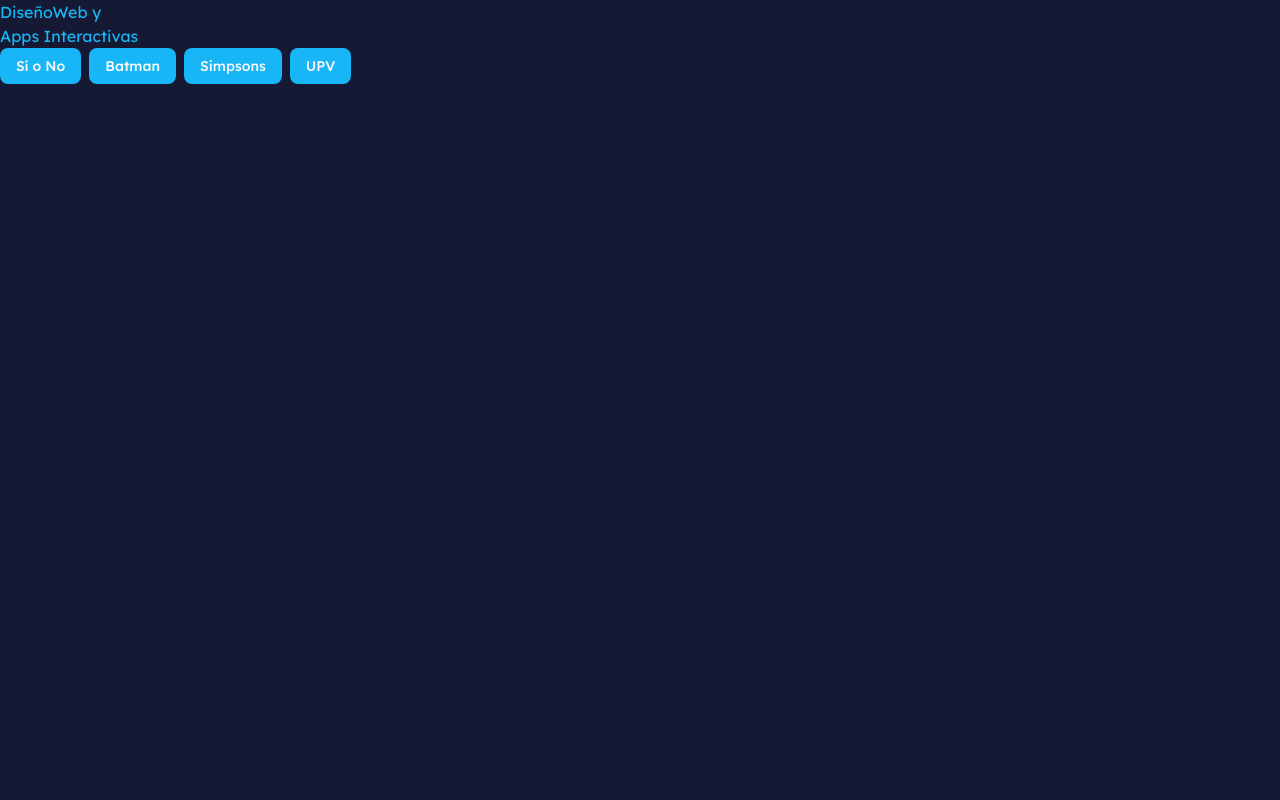
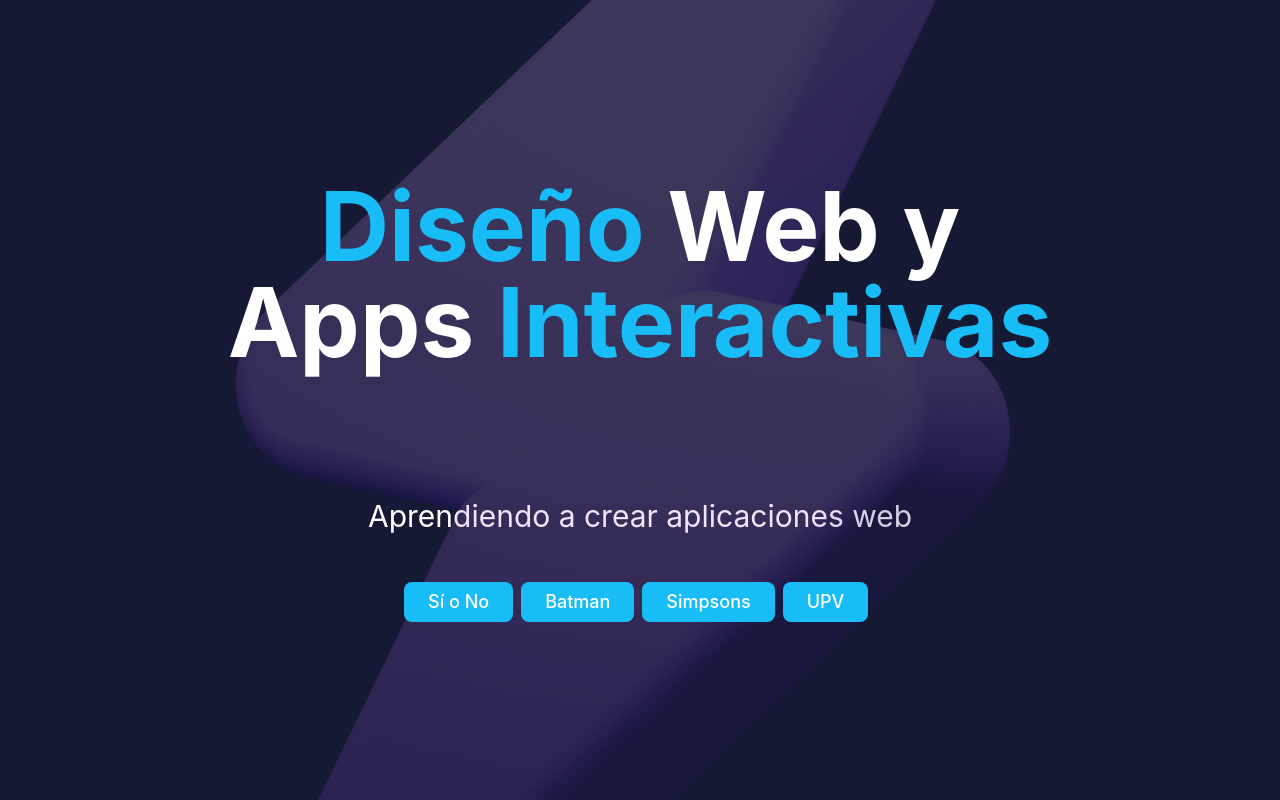
Before and after one commit to luciarodnav/vue-web, a Vue app: page /#/ in a window 1280 px wide. Built offline with nearby package versions, Linux system fonts and the light colour scheme.

Commit message:
lrodnav1: Estilo Tailwind CSS

```diff
--- a/src/components/ui/button/index.ts
+++ b/src/components/ui/button/index.ts
@@ -19,6 +19,8 @@
         ghost:
           "hover:bg-accent hover:text-accent-foreground dark:hover:bg-accent/50",
         link: "text-primary underline-offset-4 hover:underline",
+        domus:"bg-domus-cyan text-white hover:bg-domus-cyan/70 md:py-5 md:px-6 md:text-lg"
+
       },
       size: {
         "default": "h-9 px-4 py-2 has-[>svg]:px-3",
--- a/src/paginae/batman/Batman.vue
+++ b/src/paginae/batman/Batman.vue
@@ -28,16 +28,16 @@
 
 <template>
     <div class="batman">
-    <div class="extra-nav">
-        <RouterLink to="/">
-            <House class="icon-home" />
-        </RouterLink>
+      <nav class="extra-nav flex flex-col sm:flex-row justify-between px-3  ">
+          <RouterLink to="/">
+              <House class="icon-home" />
+          </RouterLink>
 
       <NavigationMenu>
-        <NavigationMenuList>
+        <NavigationMenuList class="flex flex-col sm:flex-row">
           <NavigationMenuItem>
            <a href="#" @click.prevent="scrollToSection('#')">
-              <NavigationMenuLink :class="navigationMenuTriggerStyle">
+              <NavigationMenuLink :class="[navigationMenuTriggerStyle(), 'text-md hover:bg-brand-purple hover:text-white transition-colors']">
                 Portada
               </NavigationMenuLink>
            </a>
@@ -45,7 +45,7 @@
 
           <NavigationMenuItem>
            <a href="#vehiculis" @click.prevent="scrollToSection('#vehiculis')">
-              <NavigationMenuLink :class="navigationMenuTriggerStyle">
+              <NavigationMenuLink :class="[navigationMenuTriggerStyle(), 'text-md hover:bg-brand-purple hover:text-white transition-colors']">
                 Vehículos
               </NavigationMenuLink>
            </a>
@@ -53,7 +53,7 @@
 
           <NavigationMenuItem>
            <a href="#videre" @click.prevent="scrollToSection('#videre')">
-              <NavigationMenuLink :class="navigationMenuTriggerStyle">
+              <NavigationMenuLink :class="[navigationMenuTriggerStyle(), 'text-md hover:bg-brand-purple hover:text-white transition-colors']">
                 Imágenes
               </NavigationMenuLink>
            </a>
@@ -61,7 +61,7 @@
 
           <NavigationMenuItem>
            <a href="#contactus" @click.prevent="scrollToSection('#contactus')">
-              <NavigationMenuLink :class="navigationMenuTriggerStyle">
+              <NavigationMenuLink :class="[navigationMenuTriggerStyle(), 'text-md hover:bg-brand-purple hover:text-white transition-colors']">
                 Contacto
               </NavigationMenuLink>
            </a>
@@ -69,7 +69,7 @@
         </NavigationMenuList>
       </NavigationMenu>
 
-    </div>
+    </nav>
 
 
         <header class="titulus">
@@ -112,10 +112,6 @@
           <h1>Vehículos de Batman</h1>
         </div>
     </section>
-
-
-
-
 
     </div>
 </template>
--- a/src/paginae/domus/Domus.vue
+++ b/src/paginae/domus/Domus.vue
@@ -5,28 +5,35 @@
 
 
 <template>
-    <div class="fondo-home">
-        <h1>
-            <span>Diseño</span>Web y
+    <div class="bg-domus-navy h-screen text-white font-sans text-center flex flex-col items-center justify-center gap-12 fixed w-screen overflow-hidden ">
+
+        <img class="absolute opacity-20" src="/imagines/tonitrui.png"/>
+
+        <h1 class="text-5xl md:text-7xl lg:text-8xl font-bold pb-5 md:pb-20 z-10 transition-all">
+            <span class="text-domus-cyan">Diseño </span> Web y
             <br />
-            Apps <span>Interactivas</span>
+            Apps <span class="text-domus-cyan">Interactivas</span>
 
         </h1>
 
-        <div class="botones">
-            <Button variant="default">
+        <p class="text-lg md:text-3xl transition-all ">
+            Aprendiendo a crear aplicaciones web
+        </p>
+
+        <div class="scale-z-10">
+            <Button variant="domus" class="mr-2" >
                 <RouterLink to="/indecision">Sí o No</RouterLink>
 
             </Button>
-            <Button variant="default">
+            <Button variant="domus" class="mr-2" >
                 <RouterLink to="/batman">Batman</RouterLink>
 
             </Button>
-            <Button variant="default">
-                <RouterLink to="/simpsons">Simpsons</RouterLink>
+            <Button variant="domus" class="mr-2">
+                <RouterLink to="/simpson">Simpsons</RouterLink>
 
             </Button>
-            <Button variant="default">
+            <Button variant="domus" class="mr-2" >
                 <a href="https://www.upv.es">UPV</a>
             </Button>
 
@@ -34,23 +41,3 @@
 
     </div>
 </template>
-
-<style scoped>
-
-.fondo-home {
-    background-color: rgb(21, 25, 52);
-    height: 100vh;
-    color: rgb(24, 182, 246);
-}
-
-.botones > Button {
-    background-color: rgb(24, 182, 246);
-    margin-right: 0.5rem;
-}
-
-.botones > Button:hover {
-    background-color: rgba(24, 182, 246, 0.7);
-}
-
-
-</style>
--- a/src/paginae/simpsons/Primus.vue
+++ b/src/paginae/simpsons/Primus.vue
@@ -1,3 +1,5 @@
 <template>
-    <h1>Simpsons Page</h1>
+    <h1 class="text-6xl m-8 text-red-500 bg-amber-300 w-fit px-12 py-5 rounded-2xl shadow-xl hover:bg-red-500 hover:text-white">
+    Simpsons Page
+    </h1>
 </template>
--- a/src/style.css
+++ b/src/style.css
@@ -50,6 +50,19 @@
   --radius-md: calc(var(--radius) - 2px);
   --radius-lg: var(--radius);
   --radius-xl: calc(var(--radius) + 4px);
+    /* Brand colors */
+  --color-simpsons-yellow: #ffde00;
+  --color-simpsons-red: #ee3133;
+  --color-domus-cyan: #18bcf6;
+  --color-domus-navy: #151934;
+  --color-domus-navy-input: #1f233e;
+  --color-brand-purple: #6a5acd;
+  --color-brand-purple-dark: #584bab;
+
+  /* Layout */
+  --container-page: 1400px;
+
+
 }
 
 :root {
```
Also changed, not shown: public/imagines/tonitrui.png (added).
